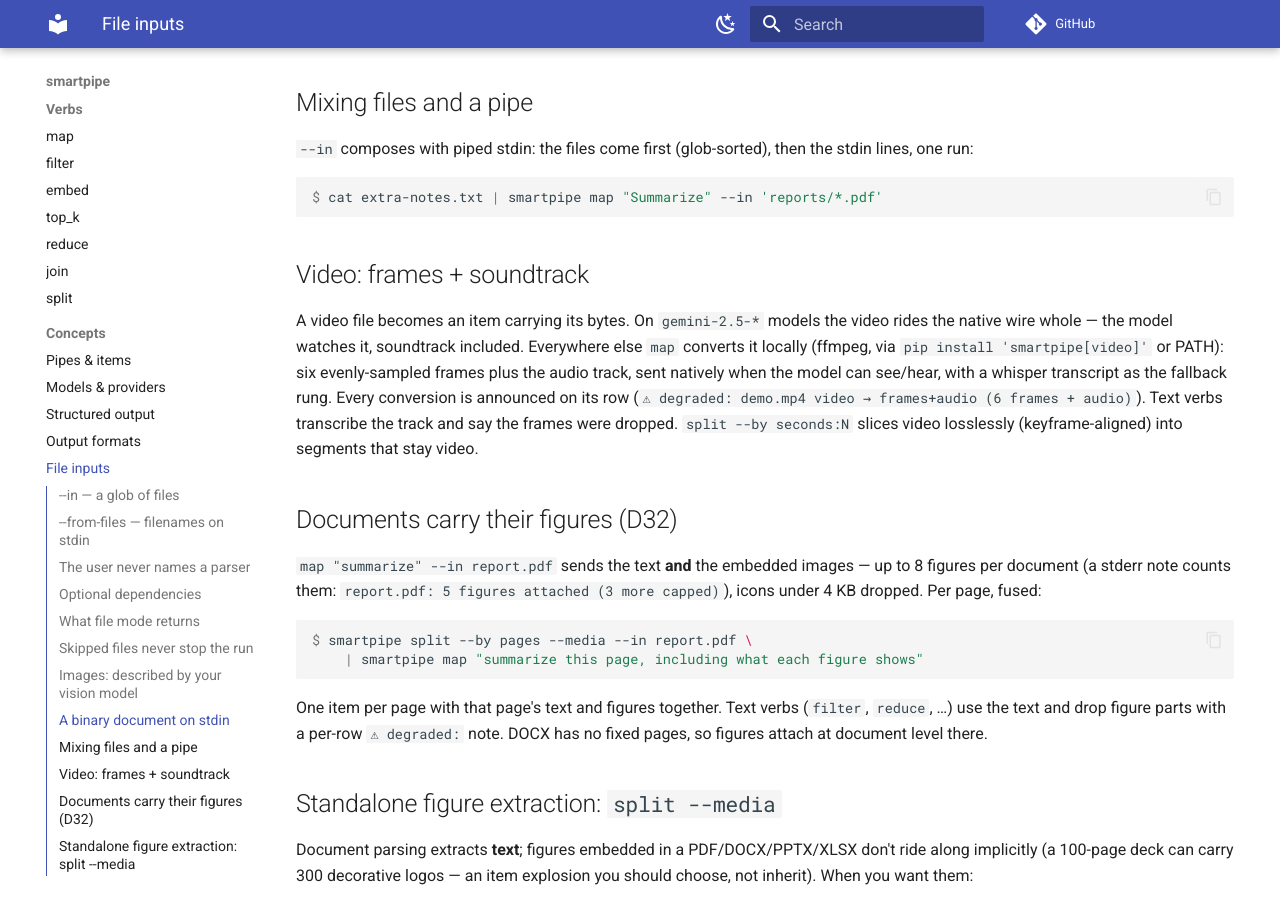
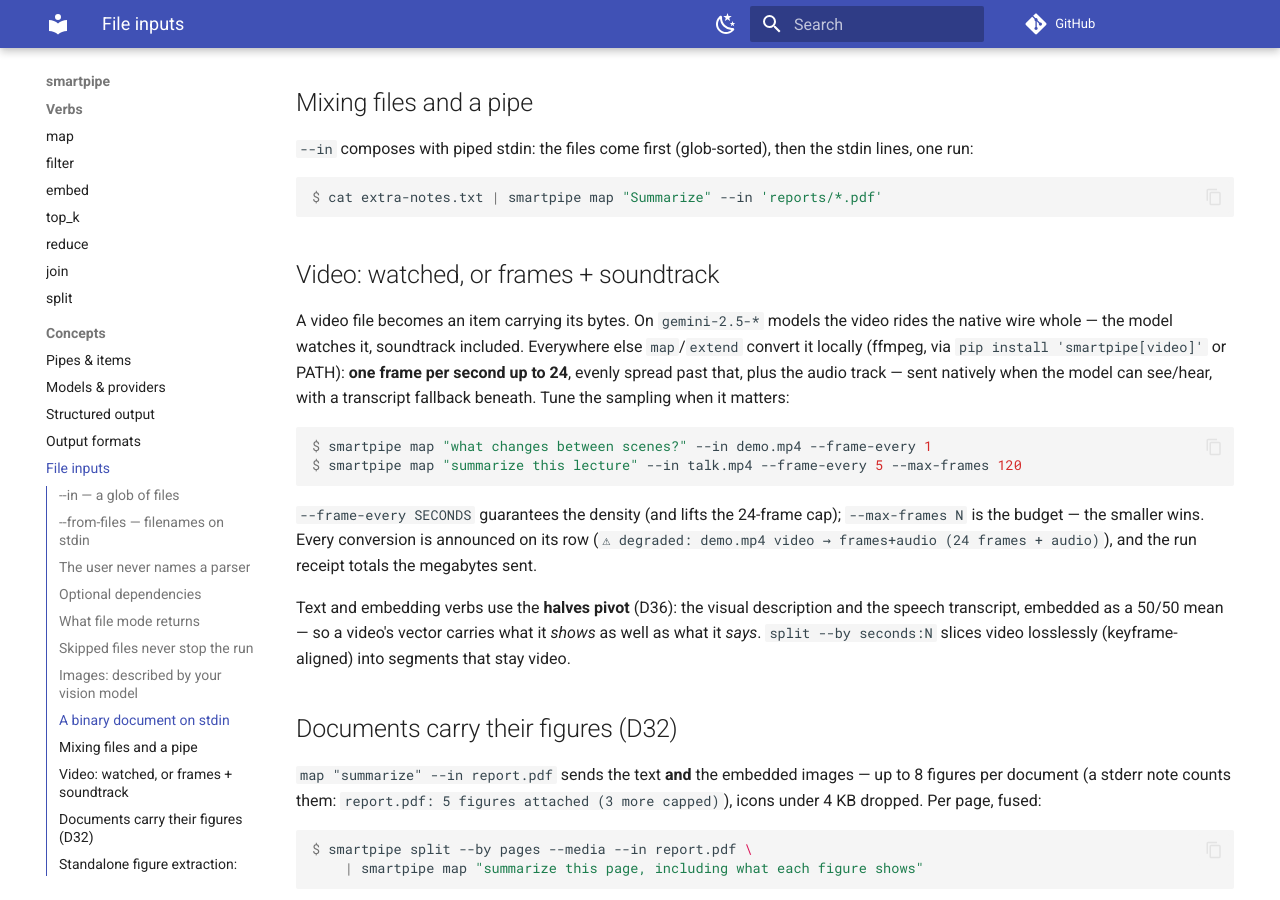
Before and after one commit to prabal-rje/smartpipe, an MkDocs documentation site: the page built from docs/inputs/files.md, in a window 1280 px wide and 900 px high, scrolled down 2297 px. Built offline with MkDocs 1.6.1 and Material for MkDocs 9.7.7, drawn with Linux system fonts in a browser that asks for light colours; comment, search, counter and statistics services are not loaded.

Commit message:
docs+fix: video docs completed; 401s quote the provider's reason (D43b)
Owner asked whether the docs kept up - mostly, with one real find:
files.md's video section was TWO designs stale (six frames, track-only
text verbs), now rewritten for the 1fps/24 default, the D43 density/
budget flags with examples, and the D36 halves pivot; extend.md cross-
links the frame controls; a new cookbook page (video-qa.md) covers
scene digests at guaranteed density, lecture-on-a-budget, split-then-
map segmenting, and meaning-search over a clip library.

The key retry became a real diagnosis: the owner's OPENAI key is
SCOPE-RESTRICTED - text chat, embeddings, and whisper all work, but a
media chat request (frames+audio) 401s with 'Missing scopes:
model.request'. Our screen said 'check the key' - a goose chase. The
401/403 screen now quotes the server's actual reason and, when it's a
scope/permission message, says the key is RESTRICTED and points at the
provider console (pinned with a scoped-key test; env-var name kept for
the plain bad-key case).

````diff
--- a/docs/inputs/files.md
+++ b/docs/inputs/files.md
@@ -109,17 +109,31 @@ stdin lines, one run:
 $ cat extra-notes.txt | smartpipe map "Summarize" --in 'reports/*.pdf'
 ```
 
-## Video: frames + soundtrack
+## Video: watched, or frames + soundtrack
 
 A video file becomes an item carrying its bytes. On `gemini-2.5-*` models the
 video rides the native wire whole — the model watches it, soundtrack included.
-Everywhere else `map` converts it locally
-(ffmpeg, via `pip install 'smartpipe[video]'` or PATH): six evenly-sampled frames
-plus the audio track, sent natively when the model can see/hear, with a whisper
-transcript as the fallback rung. Every conversion is announced on its row
-(`⚠ degraded: demo.mp4 video → frames+audio (6 frames + audio)`). Text verbs
-transcribe the track and say the frames were dropped. `split --by seconds:N`
-slices video losslessly (keyframe-aligned) into segments that stay video.
+Everywhere else `map`/`extend` convert it locally (ffmpeg, via
+`pip install 'smartpipe[video]'` or PATH): **one frame per second up to 24**,
+evenly spread past that, plus the audio track — sent natively when the model
+can see/hear, with a transcript fallback beneath. Tune the sampling when it
+matters:
+
+```console
+$ smartpipe map "what changes between scenes?" --in demo.mp4 --frame-every 1
+$ smartpipe map "summarize this lecture" --in talk.mp4 --frame-every 5 --max-frames 120
+```
+
+`--frame-every SECONDS` guarantees the density (and lifts the 24-frame cap);
+`--max-frames N` is the budget — the smaller wins. Every conversion is
+announced on its row (`⚠ degraded: demo.mp4 video → frames+audio (24 frames +
+audio)`), and the run receipt totals the megabytes sent.
+
+Text and embedding verbs use the **halves pivot** (D36): the visual
+description and the speech transcript, embedded as a 50/50 mean — so a video's
+vector carries what it *shows* as well as what it *says*. `split --by
+seconds:N` slices video losslessly (keyframe-aligned) into segments that stay
+video.
 
 ## Documents carry their figures (D32)
 
````
Also changed, not shown: CHANGELOG.md (+10 -0 lines), docs/cookbook/README.md (+1 -0 lines), docs/cookbook/video-qa.md (added, +53 -0 lines), docs/verbs/extend.md (+3 -1 lines), 2 other files.
